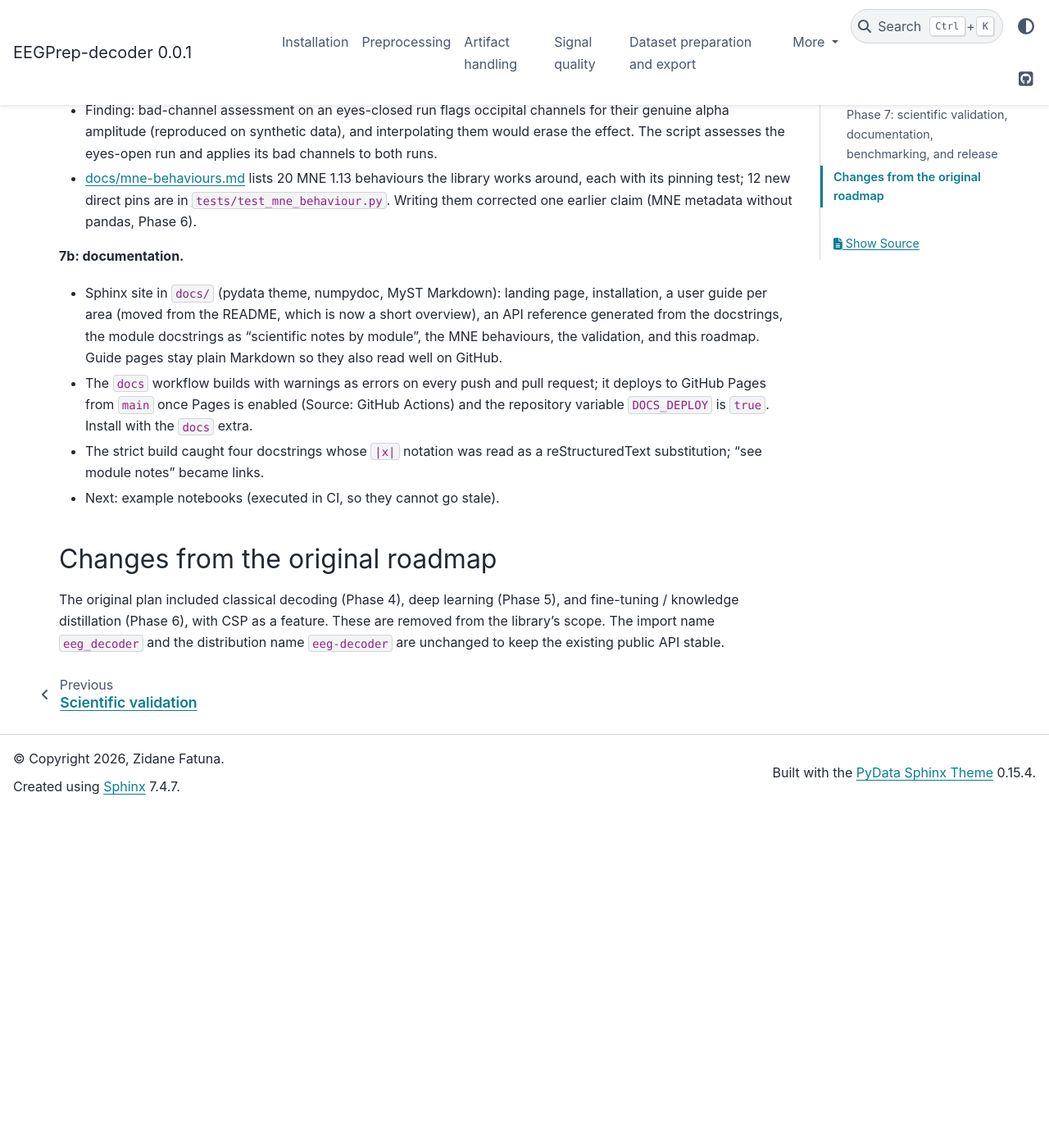
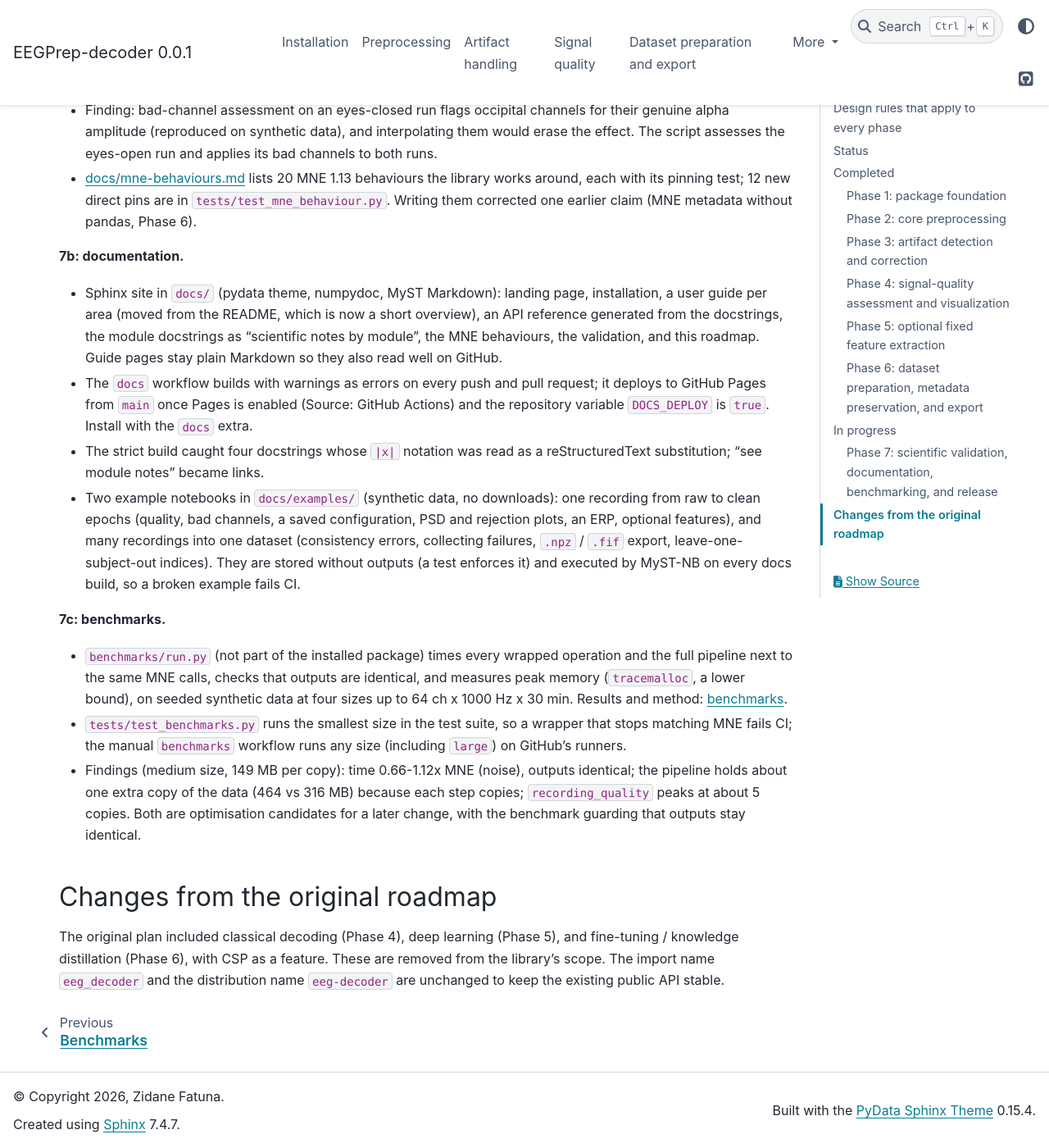
Before and after one commit to Z-bros/EEGPrep-decoder, a Sphinx documentation site: the page built from docs/ROADMAP.md, in a window 1280 px wide and 1400 px high, scrolled down 6042 px. Shown: the whole window at 82% size. Built offline with Sphinx 7.4.7 and the PyData theme 0.15.4, drawn with Linux system fonts in a browser that asks for light colours; before the commit the page ends 7031 px from its top, so only the background shows below that; some of the changed text lies outside the part shown.

Commit message:
feat(benchmarks): add example notebooks and runtime/memory benchmarks vs MNE

```diff
--- a/docs/ROADMAP.md
+++ b/docs/ROADMAP.md
@@ -71,7 +71,7 @@ feeds into such code, but that code is not part of the library.
 | 4 | Signal-quality assessment and visualization | Done (4a-4b) |
 | 5 | Optional fixed feature extraction | Done |
 | 6 | Dataset preparation, metadata preservation, and export | Done (6a-6c) |
-| 7 | Scientific validation, documentation, benchmarking, and release | In progress (7a done, 7b) |
+| 7 | Scientific validation, documentation, benchmarking, and release | In progress (7a-7c done, 7d next) |
 
 Each phase starts with a design review before code is written and is split
 into small sub-milestones. Function names in planned phases are proposals.
@@ -200,8 +200,8 @@ Decisions:
 | Sub-phase | Content | Status |
 |---|---|---|
 | 7a | Real-data validation on PhysioNet EEGBCI; MNE behaviours pinned and documented | Done, awaiting first real-data run |
-| 7b | Documentation: Sphinx + numpydoc + pydata theme, user guide, API reference, notebooks, GitHub Pages | Site done; notebooks next |
-| 7c | Benchmarks of the library itself: runtime and peak memory per operation and pipeline, versus calling MNE directly | Planned |
+| 7b | Documentation: Sphinx + numpydoc + pydata theme, user guide, API reference, notebooks, GitHub Pages | Done |
+| 7c | Benchmarks of the library itself: runtime and peak memory per operation and pipeline, versus calling MNE directly | Done |
 | 7d | Release `0.1.0` as `eeg-decoder`: changelog, CI on Python 3.11-3.13 x MNE 1.13 and latest, `build` + `twine check`, trusted publishing to PyPI on a version tag | Planned |
 
 **7a: scientific validation.**
@@ -245,7 +245,29 @@ Decisions:
   `true`. Install with the `docs` extra.
 - The strict build caught four docstrings whose `|x|` notation was read as
   a reStructuredText substitution; "see module notes" became links.
-- Next: example notebooks (executed in CI, so they cannot go stale).
+- Two example notebooks in `docs/examples/` (synthetic data, no downloads):
+  one recording from raw to clean epochs (quality, bad channels, a saved
+  configuration, PSD and rejection plots, an ERP, optional features), and
+  many recordings into one dataset (consistency errors, collecting failures,
+  `.npz` / `.fif` export, leave-one-subject-out indices). They are stored
+  without outputs (a test enforces it) and executed by MyST-NB on every docs
+  build, so a broken example fails CI.
+
+**7c: benchmarks.**
+
+- `benchmarks/run.py` (not part of the installed package) times every
+  wrapped operation and the full pipeline next to the same MNE calls, checks
+  that outputs are identical, and measures peak memory (`tracemalloc`, a
+  lower bound), on seeded synthetic data at four sizes up to 64 ch x 1000 Hz
+  x 30 min. Results and method: [benchmarks](benchmarks.md).
+- `tests/test_benchmarks.py` runs the smallest size in the test suite, so a
+  wrapper that stops matching MNE fails CI; the manual `benchmarks` workflow
+  runs any size (including `large`) on GitHub's runners.
+- Findings (medium size, 149 MB per copy): time 0.66-1.12x MNE (noise),
+  outputs identical; the pipeline holds about one extra copy of the data
+  (464 vs 316 MB) because each step copies; `recording_quality` peaks at
+  about 5 copies. Both are optimisation candidates for a later change, with
+  the benchmark guarding that outputs stay identical.
 
 ## Changes from the original roadmap
 
--- a/docs/conf.py
+++ b/docs/conf.py
@@ -16,17 +16,22 @@ release = _version("eeg-decoder")
 version = release
 
 extensions = [
-    "myst_parser",               # Markdown pages (they also render on GitHub)
+    "myst_nb",                   # Markdown pages and notebooks (includes myst_parser)
     "sphinx.ext.autodoc",
     "sphinx.ext.autosummary",
     "numpydoc",                  # NumPy-style docstrings
     "sphinx.ext.intersphinx",
     "sphinx.ext.viewcode",
 ]
-source_suffix = {".rst": "restructuredtext", ".md": "markdown"}
-exclude_patterns = ["_build"]
+exclude_patterns = ["_build", "**.ipynb_checkpoints"]
 templates_path = ["_templates"]
 myst_heading_anchors = 3
+
+# Notebooks are stored without outputs and executed on every build, so an
+# example that stops working fails the (warnings-as-errors) build.
+nb_execution_mode = "force"
+nb_execution_raise_on_error = True
+nb_execution_timeout = 300
 
 autosummary_generate = True
 autodoc_default_options = {"members": True, "inherited-members": False}
@@ -46,8 +51,9 @@ html_theme = "pydata_sphinx_theme"
 html_static_path = ["_static"]
 html_css_files = ["custom.css"]
 # Only the API reference has sub-pages; elsewhere the left sidebar would be empty.
-html_sidebars = {page: [] for page in ("index", "install", "guide/*", "module-notes",
-                                        "mne-behaviours", "validation", "ROADMAP")}
+html_sidebars = {page: [] for page in (
+    "index", "install", "guide/*", "examples/*", "module-notes", "mne-behaviours",
+    "validation", "benchmarks", "ROADMAP")}
 html_title = f"EEGPrep-decoder {release}"
 html_theme_options = {
     "github_url": "https://github.com/Z-bros/EEGPrep-decoder",
--- a/pyproject.toml
+++ b/pyproject.toml
@@ -34,7 +34,10 @@ dev = ["pytest>=8"]
 # Only for ICA method="picard" / "fastica"; the default "infomax" needs only MNE.
 ica = ["python-picard>=0.8", "scikit-learn>=1.5"]
 # Building the documentation (tested with these versions).
-docs = ["sphinx>=9", "pydata-sphinx-theme>=0.24", "numpydoc>=1.11", "myst-parser>=5"]
+docs = [
+    "sphinx>=9", "pydata-sphinx-theme>=0.24", "numpydoc>=1.11", "myst-parser>=5",
+    "myst-nb>=1.4", "ipykernel>=7",  # execute the example notebooks
+]
 
 [tool.setuptools.dynamic]
 version = { attr = "eeg_decoder.__version__" }
```
Also changed, not shown: README.md (+6 -1 lines), docs/benchmarks.md (added, +81 -0 lines), docs/index.md (+9 -0 lines), docs/examples/01_raw_to_epochs.ipynb (added), docs/examples/02_many_recordings.ipynb (added), 5 other files.
